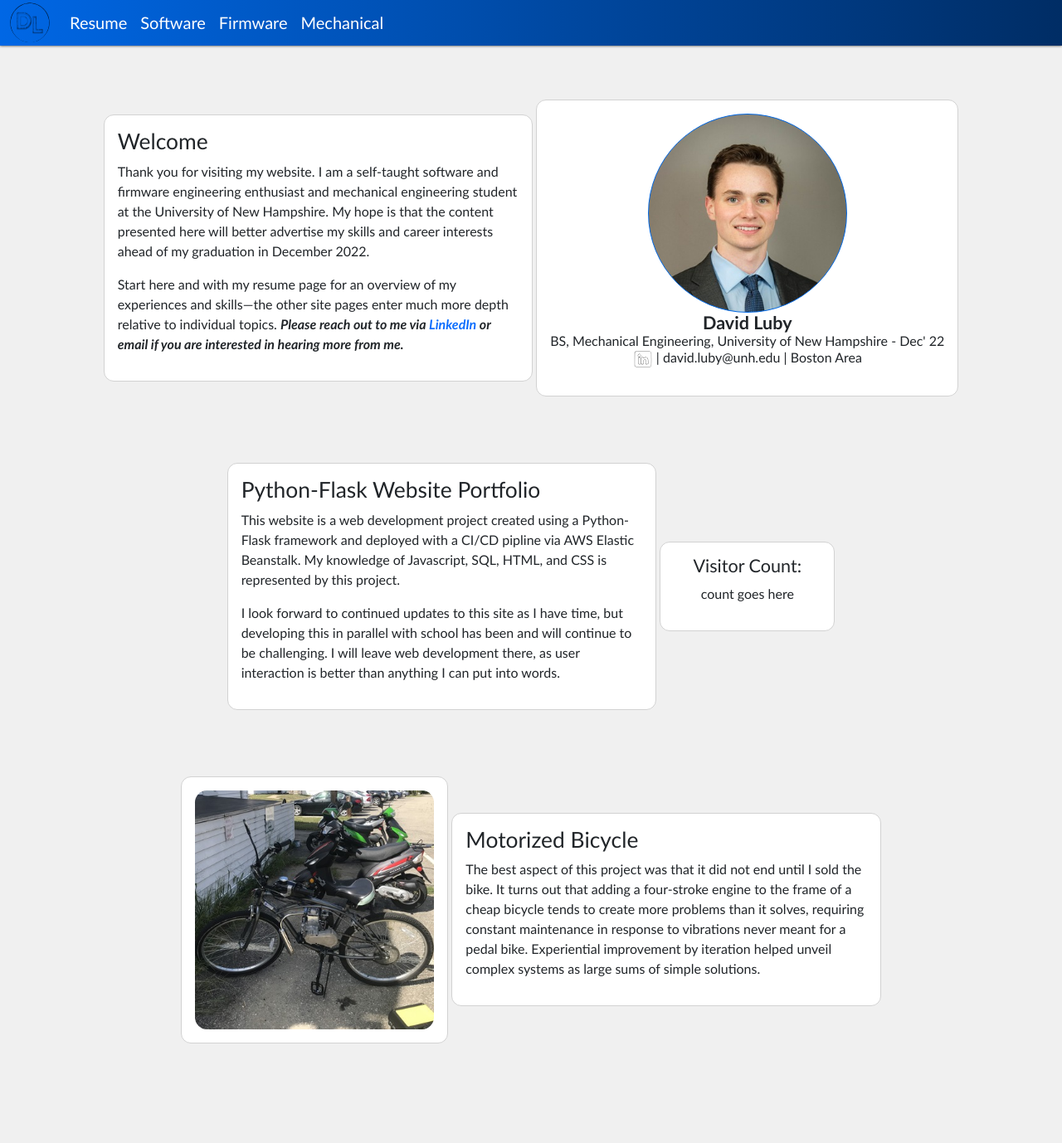
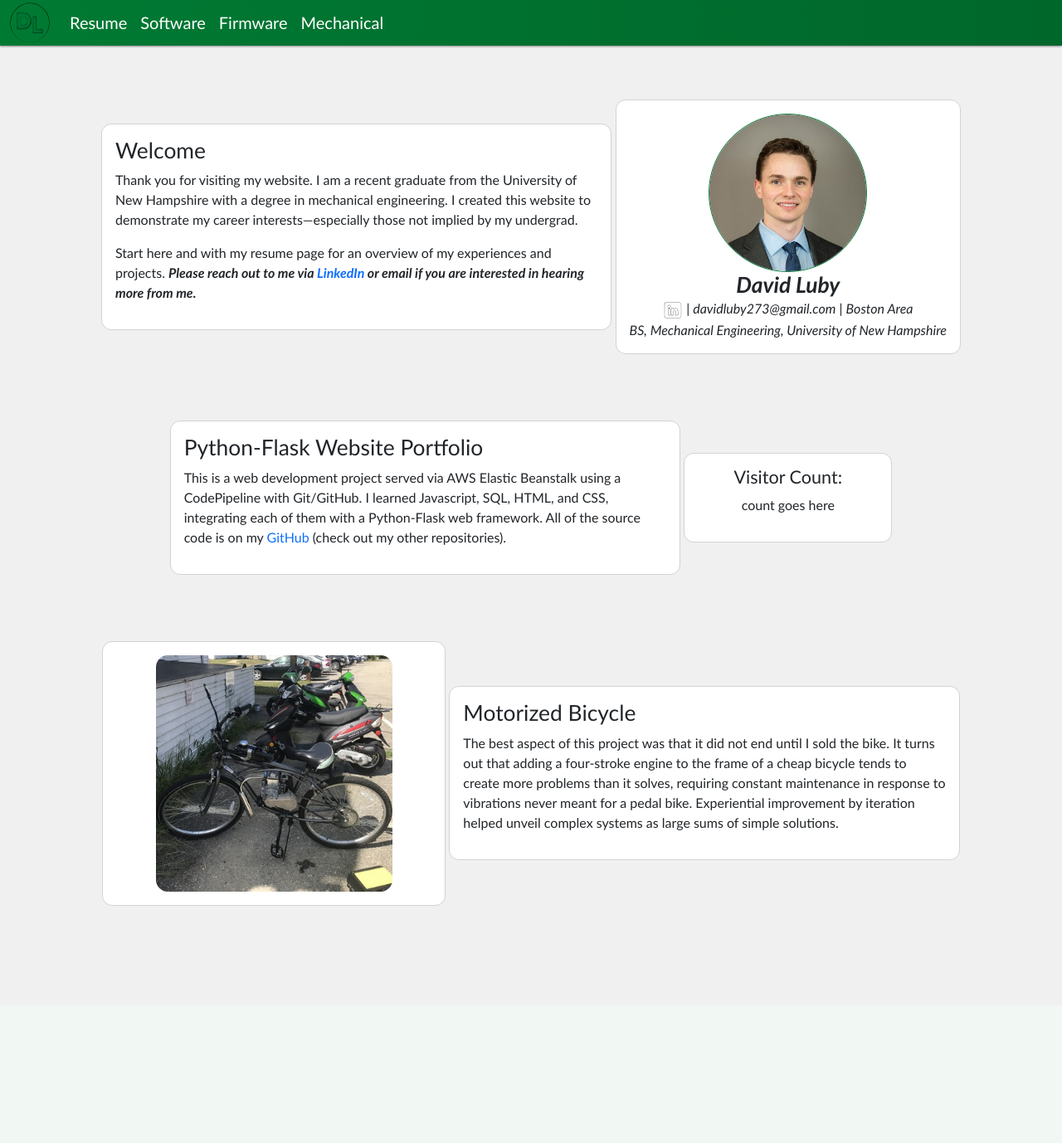
Before and after one commit to davidluby/website, a Flask app: page / in a window 1280 px wide. Shown: the whole page at 83% size. After the commit the page ends 1092 px from the top, so only its background shows below. Run offline with Flask 2, Linux system fonts and the light colour scheme.

Commit message:
generalized redesign

```diff
--- a/static/css/home.css
+++ b/static/css/home.css
@@ -31,19 +31,13 @@
 /* id definitions*/
 
 #avatar {
-    background-image: url("/static/images/best - crop.jpg");
-    background-size: 100%;
-    background-repeat: no;
+    width: 50%;
+    height: auto;
     border-radius: 50%;
-    border: .075rem solid #0067e5;
-    height: 15rem;
-    width: 15rem;
+    border: .1rem solid #007A33;
 }
 #bike {
-    background-image: url("/static/images/bike.jpg");
-    background-size: 100%;
-    background-repeat: no;
+    width: 75%;
+    height: auto;
     border-radius: 5%;
-    height: 18rem;
-    width: 18rem;
 }
--- a/static/css/main.css
+++ b/static/css/main.css
@@ -40,7 +40,7 @@ h2 {
 
 /* navbar buttons and logo not exactly centered due to hover expansion */
 .bar {
-    background: linear-gradient(to right, #0067e5, #002d65);
+    background: linear-gradient(to right, #007A33, #00672b);
     box-shadow: 0rem 0rem .2rem .005rem #000000;
 }
 .nav-but {
@@ -48,8 +48,8 @@ h2 {
     padding: .65rem;
     border: solid;
     border-width: 0rem;
-    border-top-width: .125rem;
-    border-bottom-width: .125rem;
+    border-top-width: .15rem;
+    border-bottom-width: .15rem;
     border-color: rgba(255, 255, 255, 0);
     transition: all 500ms;
 }
@@ -57,8 +57,8 @@ h2 {
     background-color: rgba(0, 0, 0, 0.415);
     border: solid;
     border-width: 0rem;
-    border-bottom-width: .125rem;
-    border-top-width: .125rem;
+    border-bottom-width: .15rem;
+    border-top-width: .15rem;
     border-bottom-color: rgba(255, 255, 255, 0);
     border-top-color: rgb(255, 255, 255);
 }
@@ -144,11 +144,9 @@ h2 {
     text-indent: .2rem;
 }
 .card-top {
-    margin-top: -.75rem;
-    font-size: 1rem;
+    font-size: 1.65rem;
 }
 .card-body {
-    margin-top: -2.25rem;
     font-size: 1rem;
 }
 .inline:hover {
@@ -158,9 +156,8 @@ h2 {
 
 /* id definitions*/
 #body-back {
+    border: 1px green;
     background-color:rgb(240, 240, 240);
-    margin-left: 7rem;
-    margin-right: 7rem;
 }
 
 /* debugging */
--- a/templates/home.html
+++ b/templates/home.html
@@ -19,17 +19,11 @@
             Welcome
          </h1>
          <p>
-            Thank you for visiting my website. I am a self-taught software and
-            firmware engineering enthusiast and mechanical engineering student
-            at the University of New Hampshire. My hope is that the content
-            presented here will better advertise my skills and career
-            interests ahead of my graduation in December 2022.
+            Thank you for visiting my website. I am a recent graduate from the University of New Hampshire with a degree in mechanical engineering. I created this website
+            to demonstrate my career interests&#8212;especially those not implied by my undergrad.
          </p>
          <p>
-            Start here and with my resume page for an overview of my
-            experiences and skills&#8212;the other site pages enter much more
-            depth relative to individual topics.
-            <i><b>Please reach out to me via
+            Start here and with my resume page for an overview of my experiences and projects. <i><b>Please reach out to me via
             <a
                href="https://linkedin.com/in/david-luby/"
                class="inline"
@@ -41,25 +35,21 @@
       </div>
 
       <div
-         class="sb-two tile" align="center">
-         <div
-            id="avatar">
+         class="sb-two tile">
+         <div>
+            <img src="/static/images/best - crop.jpg" id ="avatar">
          </div>
-         <h2>
-            <b>David Luby</b>
-         </h2>
-         <p
-            class="card-top">
-            BS, Mechanical Engineering, University of New Hampshire - Dec' 22
-         </p>
-         <div
-            class="card-body">
-            <a
-               href="https://linkedin.com/in/david-luby/"
-               class="d-inline-block align-middle logo-linked pad-strip mar-strip"
-               target="_blank"
-               rel="noopener noreferrer">
-            </a> | david.luby@unh.edu | Boston Area
+         <div>
+            <h2 class="card-top mar-strip">
+               <b><i>David Luby</i></b>
+            </h2>
+            <p class="card-body mar-strip pad-strip">
+               <a href="https://linkedin.com/in/david-luby/" class="d-inline-block align-middle logo-linked" target="_blank" rel="noopener noreferrer"></a>
+               | <i>davidluby273@gmail.com</i> | <i>Boston Area</i>
+            </p>
+            <p class="card-body mar-strip pad-strip">
+               <i>BS, Mechanical Engineering, University of New Hampshire</i>
+            </p>
          </div>
       </div>
    </div>
@@ -73,16 +63,9 @@
             Python-Flask Website Portfolio
          </h1>
          <p>
-            This website is a web development project created using a
-            Python-Flask framework and deployed with a CI/CD pipline via AWS
-            Elastic Beanstalk. My knowledge of Javascript, SQL, HTML, and CSS
-            is represented by this project.
-         </p>
-         <p>
-            I look forward to continued updates to this site as I have time,
-            but developing this in parallel with school has been and will
-            continue to be challenging. I will leave web development there,
-            as user interaction is better than anything I can put into words.
+            This is a web development project served via AWS Elastic Beanstalk using a CodePipeline with Git/GitHub. I learned Javascript, SQL, HTML, and CSS, integrating each of them with
+            a Python-Flask web framework. All of the source code is on my <a href="https://github.com/davidluby/website" class="inline" target="_blank" rel="noopener noreferrer"> GitHub</a>
+            (check out my other repositories).
          </p>
       </div>
       <div
@@ -101,8 +84,9 @@
       class="sb-parent sb-mar-hom container-fluid">
       <div
          class="sb-two tile">
-         <div
-            id="bike">
+         <div>
+            <img src="/static/images/bike.jpg"
+               id ="bike">
          </div>
       </div>
       <div
--- a/templates/skeleton.html
+++ b/templates/skeleton.html
@@ -33,8 +33,7 @@
         {% endblock head %}
 
     </head>
-    <body
-        id = "body-back">
+    <body class="container-fluid" id = "body-back">
 
         <!--initialize navbar-->
         <nav
@@ -86,7 +85,7 @@
                         <li
                             class="nav-item dropdown">
                             <a
-                                class="nav-link active nav-but nav-bor"
+                                class="nav-link active nav-but nav-bar"
                                 href="#"
                                 role="button"
                                 data-bs-toggle="dropdown"
```
Also changed, not shown: dynamic/fluidSim.js (added).
